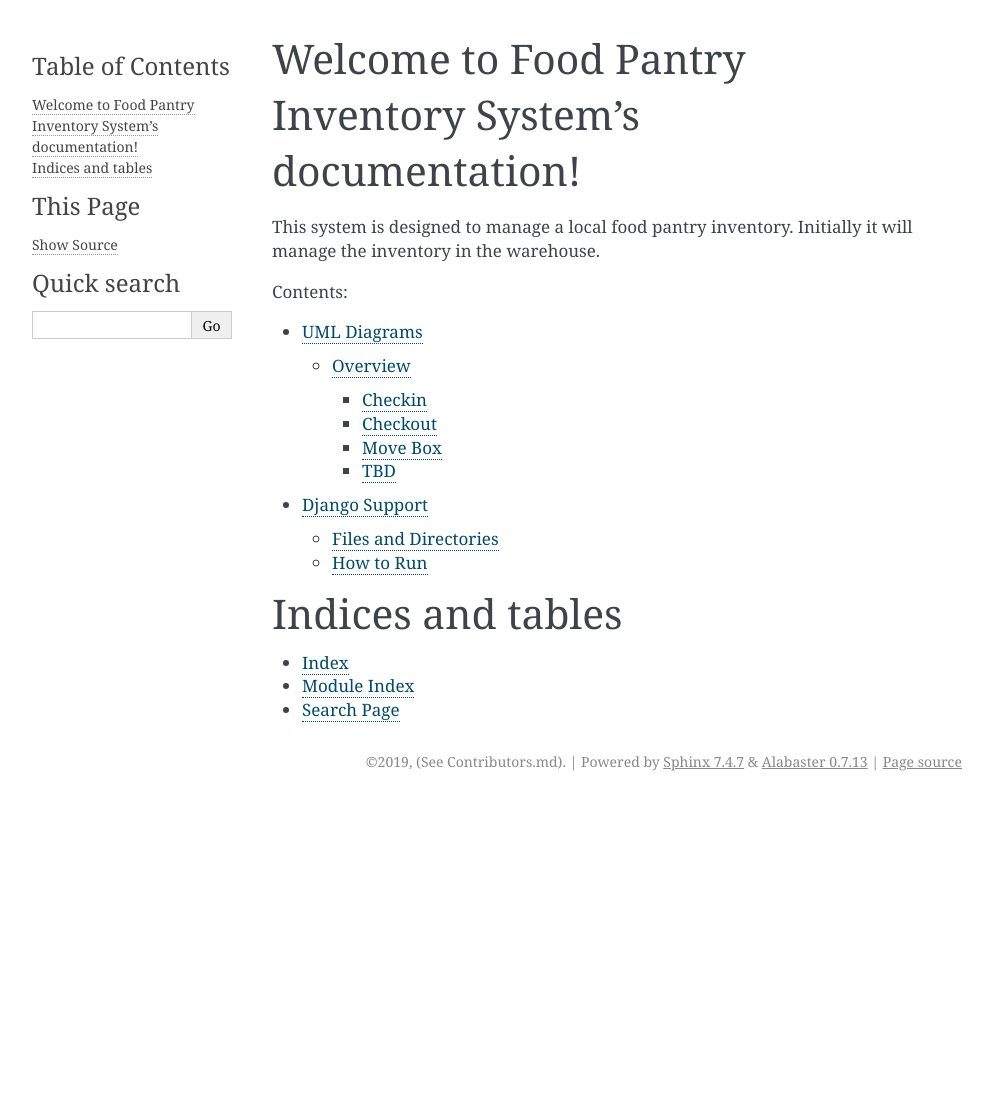
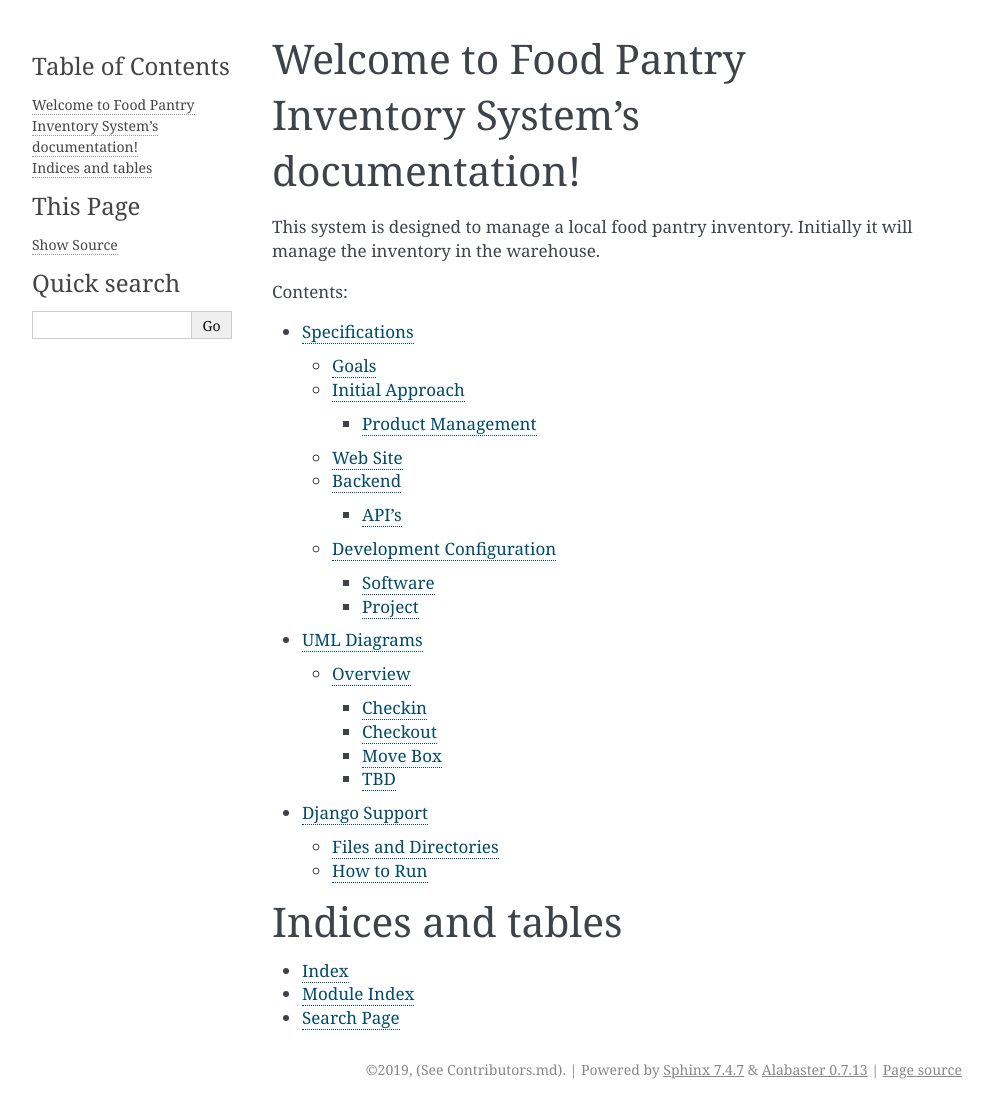
Before and after one commit to w-a-r-m-inventory-system/Food-Pantry-Inventory, a Sphinx documentation site: the page built from docs/source/index.rst, in a window 1280 px wide. Shown: the whole page, without its empty margins (148-1141 px from the left). Built offline with Sphinx 7.4.7, drawn with Linux system fonts in a browser that asks for light colours; before the commit the page ends 900 px from its top, so only the background shows below that; some of the changed lines change nothing that is shown.

Commit message:
Added more detailed specifications.

```diff
--- /dev/null
+++ b/docs/source/Specifications.rst
@@ -0,0 +1,201 @@
+**************
+Specifications
+**************
+This application will track the product managed by a food pantry.
+
+Goals
+=====
+
+The key objectives of this system are:
+
+#.  Track all product (food, personal care, etc.) destined to be given to
+    clients.
+
+    -   Record product coming into the warehouse supporting the pantry -
+        what it is, where it is located, quantity, and expiration date.
+
+    -   Record any movement of product in the warehouse so staff know
+        where the product is at all times.
+
+    -   Record when product is consumed or used up.
+
+#.  Provide staff with information about the product in and flowing through
+    the system.  Key points:
+
+    -   How much of each product is in the warehouse?
+
+    -   Where is product that is about to expire located?
+
+    -   How much of each product has been consumed over various periods of
+        time?
+
+    -   Is there insufficient product to meet expected demand?  If so, how
+        much is needed?
+
+    -   Is there too much of a given product?  If so, how much will expire
+        before it can be used?
+
+#.  Provide a means of tracking the product that is easy to use --
+    expecially by inexperienced people.
+
+    -   Most of the people handling the product are volunteers who are
+        helping for only an hour or two at a time.
+
+    -   Ideally parts of this system can accomodate teenagers or may be
+        mentally challenged.
+
+Initial Approach
+================
+
+This application will initially take this approach to track the product.
+
+Product Management
+------------------
+
+-   Product will be stored in boxes that are uniformly sized (with some
+    exceptions).
+
+-   The boxes will have labels on the end.
+
+    -   One of the labels will be a printed QR code that has a URL that
+        includes a unique box number.  The URL will be such that scanning it
+        will access the system to bring up a web page.  That web page will
+        allow the user to check the box in, move the box to a new location,
+        or check the box out of the system.
+
+    -   Another label will identify the category of procduct contained in
+        the box.  The granularity of the category will be determined by the
+        distribution manager.
+
+    -   Another label will identify the expiration date of the product
+        contained in the box.  At least the year will always be identiried.
+        At the discretion of the distribution manager, additional labels may
+        be attached that identify the half-year, quarter, or month of
+        expiration.
+
+-   The location of a box will be in a fixed place in the warehouse.  The
+    distribution manager will designate the available location categories.
+    Currently, locations are identified by:
+
+    -   Row (01 - 04)
+
+    -   Bin (01 - 09)
+
+    -   Tier
+
+        -   Ground level - A1, A2
+
+        -   First level (above ground level) - B1, B2
+
+        -   Second level (above first level) - C1, C2
+
+    -   Boxes locations will have all three identifiers.  For example: row
+        1, bin 4, tier A2.  The short form is 01-04-A2.
+
+-   Boxes will be stored (presumably) full of product at one of the locations
+    designated above.  If a box is moved, an entry in the system is required
+    so it will know where the box is.
+
+-   If a box is consumed (taken out of inventory in preparation for giving
+    the contents to clients), the system will create a record with the
+    following information:
+
+    -   Box number/id
+    -   Product category name
+    -   Date the box was filled
+    -   Expiration information
+    -   Date box was emptied
+    -   Location of the box when it was emptied
+    -   Number of days the box was in inventory
+
+-   The URL in the QR label will be such that scanning it will access the
+    system to bring up a web page.  That web page will allow the user to
+    check the box in, move the box to a new location, or check the box out
+    of the system.
+
+-   Although the boxes are usually collected and stored on a pallet, the
+    system will track by box.
+
+Web Site
+========
+
+Django will be used to present a web site that accepts the URL encoded in a
+QR code.
+
+The web site brought up by the QR code will have the following functions:
+
+-   Identify and validate the useer.
+
+-   Checkin Product
+
+    -   Checkin will allow the user to designate that the box of product is
+        being checked in, the contents (product), location to be stored, and
+        expiration date given.
+
+-   Checkout Product
+
+    -   Checkout will allow the box of product to be consumed (checked out)
+        of inventory.
+
+-   Move Box of Product to a new location.
+
+-   Logout the user.
+
+Backend
+=======
+
+A separate directory in the project will hold the backend code.
+
+API's
+-----
+
+The backend will present the following APIs for the use of the web site:
+
+Initial Scan
+++++++++++++
+
+This API will accept the box number from the initial QR oode scan.  It will
+query the database to determine:
+
+    -   The box exists and is empty.  If so, send back information so the
+        contents, etc. of the box can be recorded.   If the box number does
+        not exist, create a record for it and send back the same information.
+
+    -   The box exists and it is full.  Send back the contents of the box and
+        other information so the box can be moved or consumed.
+
+    -   If the format of the box number is misconfigured, send back an error.
+
+
+
+Development Configuration
+=========================
+
+Software
+--------
+
+Developers will have the following software installed an configured on their
+system:
+
+-   PyCharm (Professional or Community)
+-   Python 3.6 or later
+-   PostgreSQL
+    -   Server 11.0 or later
+    -   pgAdmin 4.0 or later
+
+Project
+-------
+
+Each developer will have a fork of the main repository on GitHub.  A local
+clone of their fork will be used on the developer's system to manage changes
+to the system.
+
+Changes will be implemented by:
+
+#.  Branching the local repository
+#.  Making changes in the branch
+#.  Testing the changes in the branch
+#.  Merging the changes in the branch into the local master
+#.  Retest/regression test
+#.  Push the changes into the developer's fork on GitHub
+#.  Submit a pull request into the main repository
--- a/docs/source/index.rst
+++ b/docs/source/index.rst
@@ -15,6 +15,8 @@
    :maxdepth: 3
    :caption: Contents:
 
+   Specifications
+
    UML Diagrams
 
    Django
```
